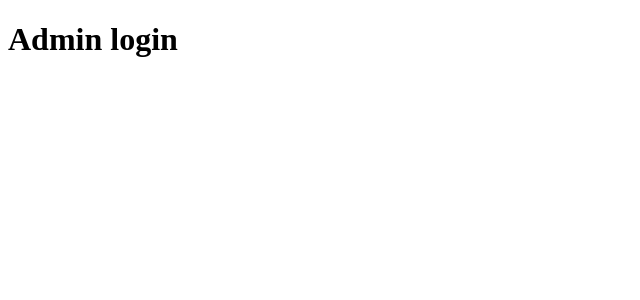
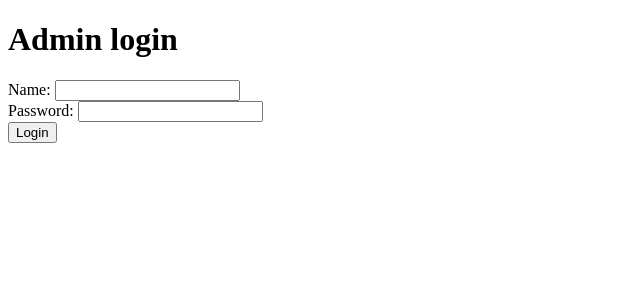
Before and after one commit to muhamedbaqir/Digital-Voting-System, a React (Create React App) app in the folder react-app/: page /admin/login in a window 1280 px wide. Shown: the top 300 px of the page, without its empty margins (0-640 px from the left). Built offline with nearby package versions, Linux system fonts and the light colour scheme.

Commit message:
setup admin login without logic

```diff
--- a/react-app/src/components/AdminDashboard.js
+++ b/react-app/src/components/AdminDashboard.js
@@ -2,7 +2,7 @@ import { useState } from "react";
 import { Navigate } from "react-router-dom";
 
 export default function AdminDashboard() {
-  const [adminLoggedIn, setAdminLoggedIn] = useState(false);
+  const [adminLoggedIn, setAdminLoggedIn] = useState(true);
 
   if (!adminLoggedIn) return <Navigate to="/admin/login" />;
 
--- a/react-app/src/components/AdminLogin.js
+++ b/react-app/src/components/AdminLogin.js
@@ -1,7 +1,26 @@
+import { useNavigate } from "react-router-dom";
+
 export default function AdminLogin() {
+  const navigate = useNavigate();
+  const handleSubmit = () => {
+    navigate("/admin/dashboard");
+  };
+
   return (
     <>
       <h1>Admin login</h1>
+      <form>
+        <label for="username">Name: </label>
+        <input type="text"></input>
+        <br />
+        <label for="password">Password: </label>
+        <input type="password"></input>
+        <br />
+
+        <button type="submit" onClick={handleSubmit}>
+          Login
+        </button>
+      </form>
     </>
   );
 }
--- a/react-app/src/components/Authenticate.js
+++ b/react-app/src/components/Authenticate.js
@@ -2,7 +2,6 @@ import { useState } from "react";
 import { Link } from "react-router-dom";
 
 export default function Authenticate() {
-  // maybe break apart into two pages and transition using session storage
   const [formData, setFormData] = useState({
     firstName: "",
     lastName: "",
```
